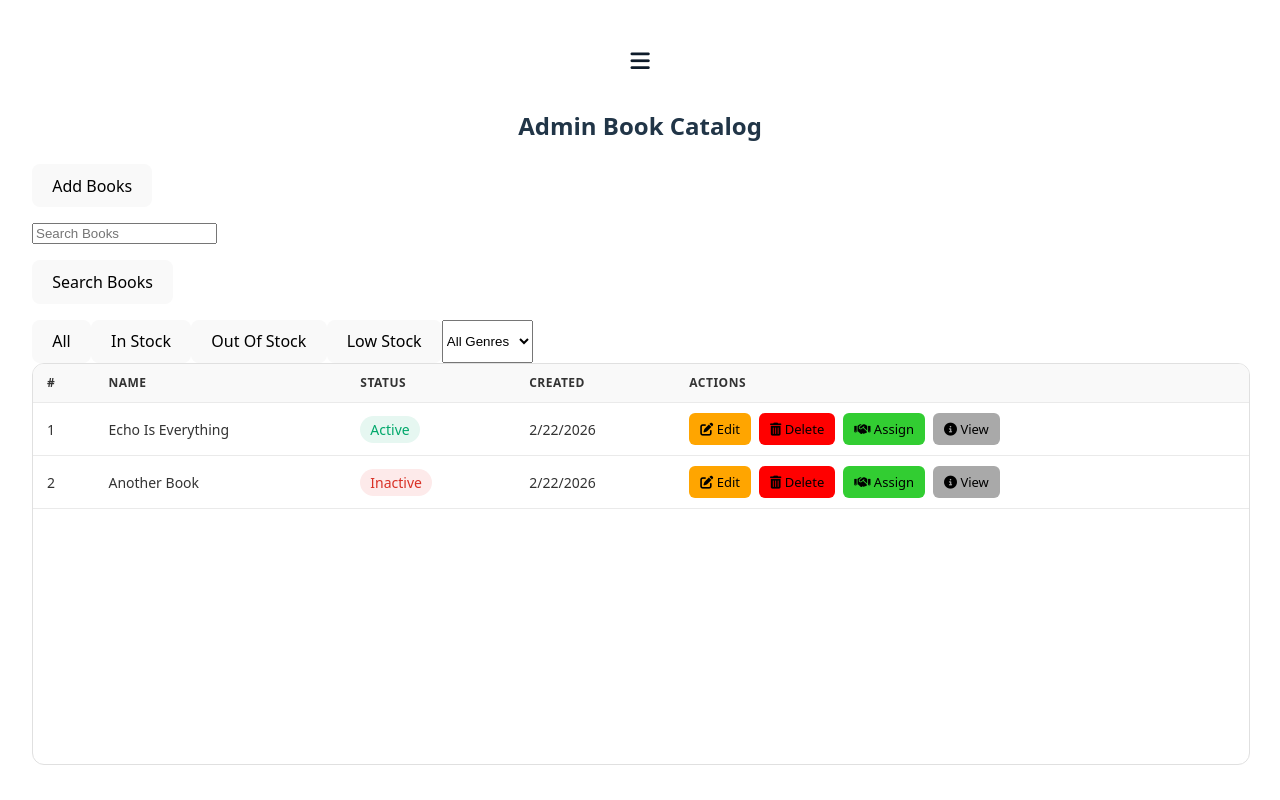
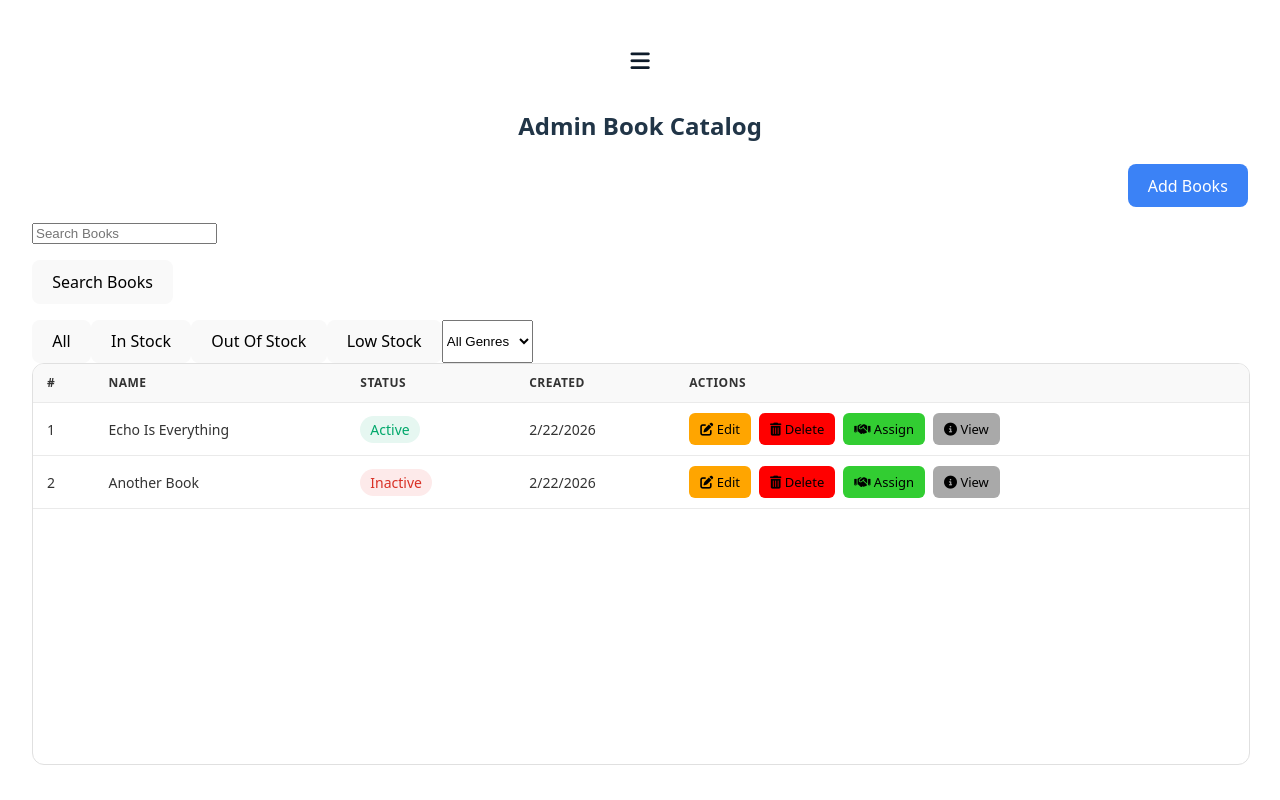
Before and after one commit to agaesh/Library, a Vue app in the folder library-frontend/: page / in a window 1280 px wide. Built offline with nearby package versions, Linux system fonts and the light colour scheme.

Commit message:
style(create-btn): add initial styling for create button

```diff
--- a/library-frontend/src/App.vue
+++ b/library-frontend/src/App.vue
@@ -93,5 +93,13 @@
 </template>
 
 <style scoped>
+    .create-btn{
+        align-self:flex-end;
+    }
+    .create-btn button {
+        background-color: #3b82f6;
+        color: white;
+        border-radius: 8px;
+    }
 
 </style>
```
